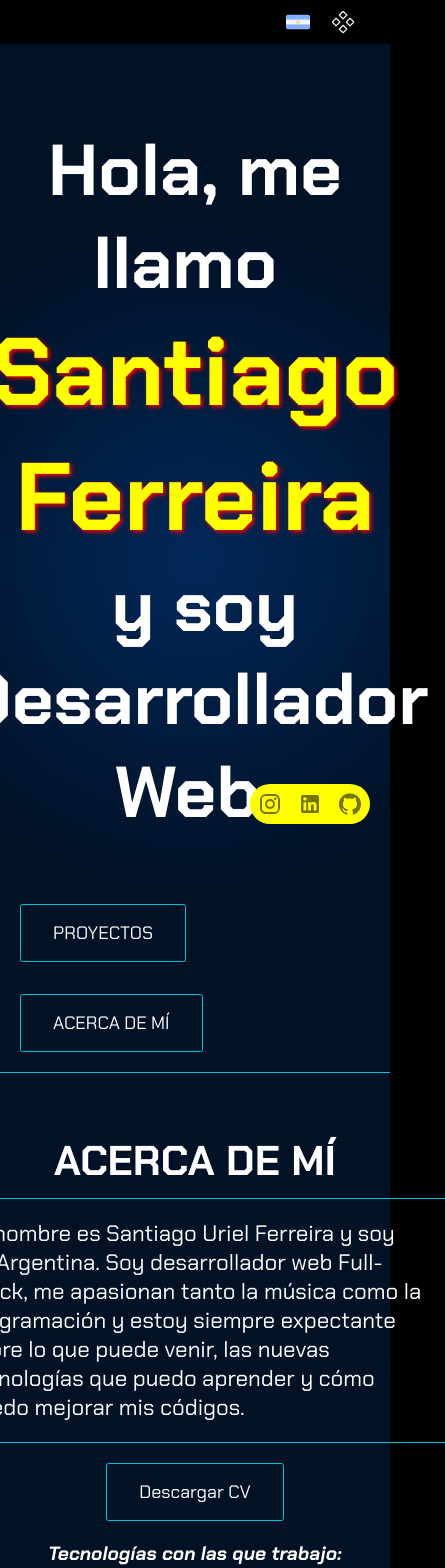
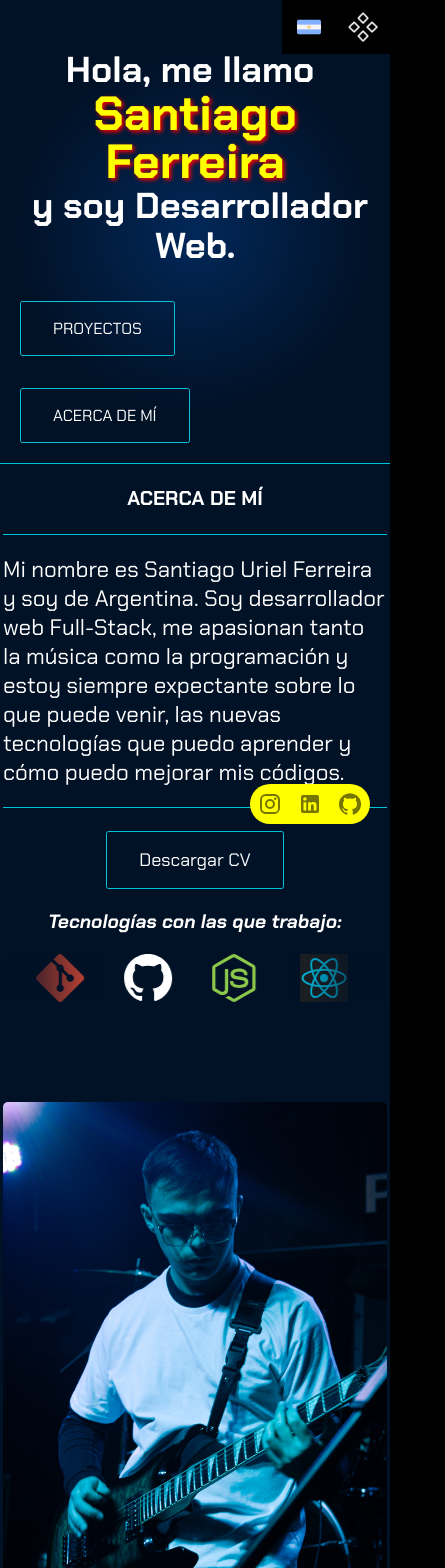
Before and after one commit to Santif028/portfolio-2.0, a React (Vite) app: page / in a window 390 px wide. Shown: the top 1568 px of the page, 445 px wide, since content can reach past the window. Built offline with nearby package versions, Linux system fonts and the light colour scheme.

Commit message:
cambios en el css

```diff
--- a/src/components/About/About.jsx
+++ b/src/components/About/About.jsx
@@ -25,17 +25,14 @@ const AboutComponent = () => {
                 <title>Santiago Ferreira - Acerca de Mí</title>
             </Helmet>
             <section className='aboutMain h-auto lg:h-screen'>
-                <section className='content'>
-                    <h1 className='aboutH1'>{t('about')}</h1>
-                    <div className='divider'></div>
+                <section className='content max-w-sm md:max-w-lg'>
+                    <h1 className='aboutH1 text-xl sm:text-2xl md:text-3xl lg:text-4xl'>{t('about')}</h1>
                     <p className='p'>{t('aboutDescription')}</p>
-                    <div className='divider'></div>
                     <a href={pdf} target="_blank" rel="noreferrer" className='a'>
                         {t('downloadCV')}
                     </a>
                     <h2 className='subtitle'>{t('skillsDescription')}:</h2>
-                    <section className='slider'>
-
+                    <section className='slider max-w-sm md:max-w-lg'>
 
                         <div className='sliderTrack'>
                             <div className='slide' >
@@ -152,7 +149,7 @@ const AboutComponent = () => {
                     </section>
                 </section>
                 <aside className='imageSection'>
-                    <img src={image} alt="Mi Foto" className='image' />
+                    <img src={image} alt="Mi Foto" className='image max-w-sm  md:w-96' />
                 </aside>
             </section>
         </>
--- a/src/components/About/About.styles.css
+++ b/src/components/About/About.styles.css
@@ -17,27 +17,21 @@
 
 .aboutH1 {
     font-size: 2.6rem;
-    margin-bottom: 10px;
-}
-
-.divider {
-    width: 31.25rem;
-    border-bottom: 1px solid #04C4D9;
+    margin: 0;
 }
 
 .p {
-    margin: 20px;
+    border-bottom: 1px solid #04C4D9;
+    border-top: 1px solid #04C4D9;
+    padding: 20px 0px;
     font-size: 1.4rem;
-    max-width: 31.25rem;
 }
 
 .image {
-    width: 400px;
     border-radius: 5px;
 }
 
 .a {
-    margin-top: 20px;
     display: block;
     padding: 1rem 2rem;
     border-radius: 2.5px;
@@ -66,7 +60,6 @@
 }
 
 .slider {
-    width: 31.25rem;
     position: relative;
     overflow: hidden;
     align-items: center;
--- a/src/components/Header/Header.jsx
+++ b/src/components/Header/Header.jsx
@@ -12,16 +12,16 @@ const HeaderComponent = () => {
                 <title>Santiago Ferreira - Inicio</title>
             </Helmet>
             <section className="headerMain h-auto md:h-screen">
-                <h1 className="headerH1">
+                <h1 className="headerH1  text-4xl sm:text-5xl md:text-6xl  lg:text-7xl  ">
                     {t('greeting')}&nbsp;
-                    <span className="span">{t('name')}</span>&nbsp;
+                    <span className="span text-5xl sm:text-6xl md:text-7xl lg:text-8xl">{t('name')}</span>&nbsp;
                     {t('profession')}
                 </h1>
                 <div className="headerButtons">
-                    <Link to="projects" className="headerLinks" smooth={true} duration={600}>
+                    <Link to="projects" className="headerLinks md:text-lg" smooth={true} duration={600}>
                         {t('projects')}
                     </Link>
-                    <Link to="about" className="headerLinks" smooth={true} duration={600}>
+                    <Link to="about" className="headerLinks md:text-lg" smooth={true} duration={600}>
                         {t('about')}
                     </Link>
                 </div>
--- a/src/components/Header/Header.styles.css
+++ b/src/components/Header/Header.styles.css
@@ -11,14 +11,12 @@
 }
 
 .headerH1 {
-    font-size: 4.5rem;
     display: flex;
     flex-direction: column;
     text-align: center;
 }
 
 .span {
-    font-size: 6rem;
     color: yellow;
     text-shadow: 2px 2px 4px red;
 }
@@ -29,7 +27,6 @@
     padding: 1rem 2rem;
     border-radius: 2.5px;
     border: solid 1px #04C4D9;
-    font-size: 1.125rem;
     text-decoration: none;
     color: white;
     background: linear-gradient(to right, #04C4D9 50%, transparent 50%);
--- a/src/components/Navbar/DropdownMenu.jsx
+++ b/src/components/Navbar/DropdownMenu.jsx
@@ -3,6 +3,7 @@ import { useState } from "react";
 import { useTranslation } from 'react-i18next';
 import "./Navbar.styles.css"
 import toggler from "../../images/menu.png";
+import { Link } from "react-scroll";
 
 const DropdownMenu = ({ toggleLanguage, renderFlagIcon }) => {
   const { t } = useTranslation();
@@ -15,34 +16,34 @@ const DropdownMenu = ({ toggleLanguage, renderFlagIcon }) => {
   return (
     <div className="navbarMobile">
       <div className="buttons">
-        <button className="lngButton" onClick={toggleLanguage}>
+        <button className="lngButtonMobile" onClick={toggleLanguage}>
           {renderFlagIcon()}
         </button>
         <button onClick={toggleMenu} className="buttonIcon">
-          <img src={toggler} alt="toggler" className="menuIcon"/>
+          <img src={toggler} alt="toggler" className="menuIcon" />
         </button>
       </div>
       {isMenuOpen && (
         <ul className="navListMobile">
           <li className="navItem">
-            <a href="/" className="navLink">
+            <Link to="header" className="navLink" smooth={true} duration={600}>
               {t('home')}
-            </a>
+            </Link>
           </li>
           <li className="navItem">
-            <a href="/about" className="navLink">
+            <Link to="about" className="navLink" smooth={true} duration={600}>
               {t('about')}
-            </a>
+            </Link>
           </li>
           <li className="navItem">
-            <a href="/projects" className="navLink">
+            <Link to="projects" className="navLink" smooth={true} duration={600}>
               {t('projects')}
-            </a>
+            </Link>
           </li>
           <li className="navItem">
-            <a href="/contact" className="navLink">
+            <Link to="contact" className="navLink" smooth={true} duration={600}>
               {t('contact')}
-            </a>
+            </Link>
           </li>
         </ul>
       )}
--- a/src/components/Navbar/Navbar.styles.css
+++ b/src/components/Navbar/Navbar.styles.css
@@ -22,22 +22,6 @@
     gap: 20px;
 }
 
-.navbarMobile {
-    display: flex;
-    flex-direction: column;
-    align-items: flex-end;
-    justify-content: center;
-    padding-right: 20px;
-}
-
-.navListMobile {
-    list-style: none;
-    padding: 0;
-    margin: 0;
-    display: flex;
-    flex-direction: column;
-    align-items: flex-end;
-}
 
 .navItem {
     padding: 10px 0;
@@ -54,12 +38,11 @@
     text-shadow: 1px 1px 2px red;
 }
 
-.buttons {
-    display: flex;
-    align-items: center;
-}
+
 
 .lngButton {
+    padding: 0;
+    margin: 0;
     background-color: transparent;
     border: none;
     display: flex;
@@ -72,13 +55,58 @@
     height: 22px;
 }
 
+/* MOBILE */
+
+.navbarMobile {
+    position: fixed;
+    top: 0;
+    right: 0;
+    z-index: 3;
+    display: flex;
+    flex-direction: column;
+    align-items: flex-end;
+    justify-content: center;
+}
+
+.navListMobile {
+    width: 96px;
+    background-color: black;
+    list-style: none;
+    padding: 0;
+    margin: 0;
+    display: flex;
+    flex-direction: column;
+    align-items: flex-end;
+    padding-right: 12px;
+}
+
+.buttons {
+    background-color: black;
+    border-radius: 1px;
+    display: flex;
+    align-items: center;
+}
+
 .buttonIcon {
+    margin: 0;
+    padding: 0;
     display: flex;
     filter: invert(1);
     border: none;
-    background-color: white;
+    background-color: transparent;
 }
 
 .menuIcon {
-    width: 42px;
+    width: 54px;
 }
+
+.lngButtonMobile {
+    padding: 0;
+    margin: 0;
+    width: 54px;
+    background-color: transparent;
+    border: none;
+    display: flex;
+    justify-content: center;
+    cursor: pointer;
+}
```
